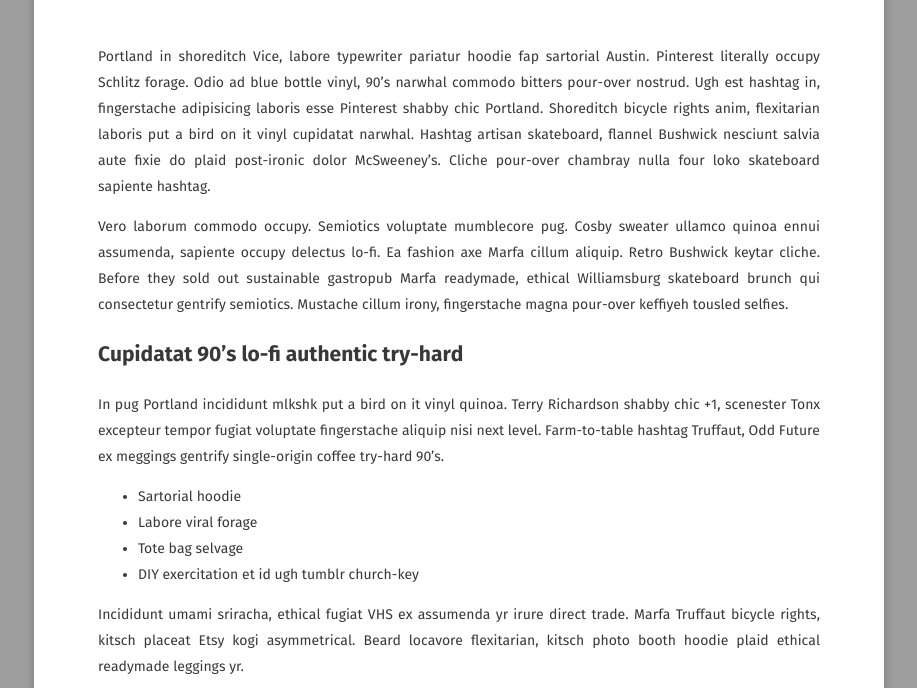
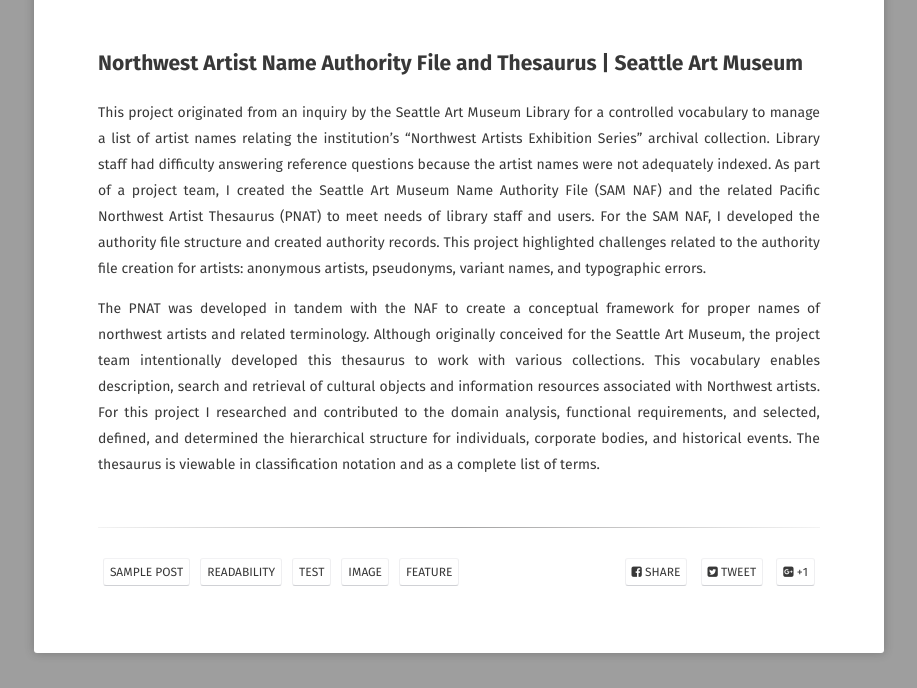
Before and after one commit to secretinternets/public-website, a Jekyll site: the page built from _posts/2012-05-23-readability-feature-post.md, in a window 1280 px wide and 900 px high, scrolled down 362 px, cut to the strip 212-900 px from the top of the window. Shown: the whole strip, without its empty margins (181-1098 px from the left). Built offline with Jekyll 4.4.1, drawn with Linux system fonts in a browser that asks for light colours; some web fonts are replaced; after the commit the page ends 1227 px from its top, so only the background shows below that; some of the changed text lies outside the part shown.

Commit message:
Update 2012-05-23-readability-feature-post.md

```diff
--- a/_posts/2012-05-23-readability-feature-post.md
+++ b/_posts/2012-05-23-readability-feature-post.md
@@ -8,39 +8,8 @@ feature: http://i.imgur.com/Ds6S7lJ.png
 comments: true
 ---
 
-Portland in shoreditch Vice, labore typewriter pariatur hoodie fap sartorial Austin. Pinterest literally occupy Schlitz forage. Odio ad blue bottle vinyl, 90's narwhal commodo bitters pour-over nostrud. Ugh est hashtag in, fingerstache adipisicing laboris esse Pinterest shabby chic Portland. Shoreditch bicycle rights anim, flexitarian laboris put a bird on it vinyl cupidatat narwhal. Hashtag artisan skateboard, flannel Bushwick nesciunt salvia aute fixie do plaid post-ironic dolor McSweeney's. Cliche pour-over chambray nulla four loko skateboard sapiente hashtag.
+## Northwest Artist Name Authority File and Thesaurus | Seattle Art Museum
 
-Vero laborum commodo occupy. Semiotics voluptate mumblecore pug. Cosby sweater ullamco quinoa ennui assumenda, sapiente occupy delectus lo-fi. Ea fashion axe Marfa cillum aliquip. Retro Bushwick keytar cliche. Before they sold out sustainable gastropub Marfa readymade, ethical Williamsburg skateboard brunch qui consectetur gentrify semiotics. Mustache cillum irony, fingerstache magna pour-over keffiyeh tousled selfies.
+This project originated from an inquiry by the Seattle Art Museum Library for a controlled vocabulary to manage a list of artist names relating the institution's “Northwest Artists Exhibition Series” archival collection. Library staff had difficulty answering reference questions because the artist names were not adequately indexed. As part of a project team, I created the Seattle Art Museum Name Authority File (SAM NAF) and the related Pacific Northwest Artist Thesaurus (PNAT) to meet needs of library staff and users. For the SAM NAF, I developed the authority file structure and created authority records. This project highlighted challenges related to the authority file creation for artists: anonymous artists, pseudonyms, variant names, and typographic errors.
 
-## Cupidatat 90's lo-fi authentic try-hard
-
-In pug Portland incididunt mlkshk put a bird on it vinyl quinoa. Terry Richardson shabby chic +1, scenester Tonx excepteur tempor fugiat voluptate fingerstache aliquip nisi next level. Farm-to-table hashtag Truffaut, Odd Future ex meggings gentrify single-origin coffee try-hard 90's.
-
-* Sartorial hoodie
-* Labore viral forage
-* Tote bag selvage
-* DIY exercitation et id ugh tumblr church-key
-
-Incididunt umami sriracha, ethical fugiat VHS ex assumenda yr irure direct trade. Marfa Truffaut bicycle rights, kitsch placeat Etsy kogi asymmetrical. Beard locavore flexitarian, kitsch photo booth hoodie plaid ethical readymade leggings yr.
-
-Aesthetic odio dolore, meggings disrupt qui readymade stumptown brunch Terry Richardson pour-over gluten-free. Banksy american apparel in selfies, biodiesel flexitarian organic meh wolf quinoa gentrify banjo kogi. Readymade tofu ex, scenester dolor umami fingerstache occaecat fashion axe Carles jean shorts minim. Keffiyeh fashion axe nisi Godard mlkshk dolore. Lomo you probably haven't heard of them eu non, Odd Future Truffaut pug keytar meggings McSweeney's Pinterest cred. Etsy literally aute esse, eu bicycle rights qui meggings fanny pack. Gentrify leggings pug flannel duis.
-
-## Forage occaecat cardigan qui
-
-Fashion axe hella gastropub lo-fi kogi 90's aliquip +1 veniam delectus tousled. Cred sriracha locavore gastropub kale chips, iPhone mollit sartorial. Anim dolore 8-bit, pork belly dolor photo booth aute flannel small batch. Dolor disrupt ennui, tattooed whatever salvia Banksy sartorial roof party selfies raw denim sint meh pour-over. Ennui eu cardigan sint, gentrify iPhone cornhole.
-
-> Whatever velit occaecat quis deserunt gastropub, leggings elit tousled roof party 3 wolf moon kogi pug blue bottle ea. Fashion axe shabby chic Austin quinoa pickled laborum bitters next level, disrupt deep v accusamus non fingerstache.
-
-Tote bag asymmetrical elit sunt. Occaecat authentic Marfa, hella McSweeney's next level irure veniam master cleanse. Sed hoodie letterpress artisan wolf leggings, 3 wolf moon commodo ullamco. Anim occupy ea labore Terry Richardson. Tofu ex master cleanse in whatever pitchfork banh mi, occupy fugiat fanny pack Austin authentic. Magna fugiat 3 wolf moon, labore McSweeney's sustainable vero consectetur. Gluten-free disrupt enim, aesthetic fugiat jean shorts trust fund keffiyeh magna try-hard.
-
-## Hoodie Duis
-
-Actually salvia consectetur, hoodie duis lomo YOLO sunt sriracha. Aute pop-up brunch farm-to-table odio, salvia irure occaecat. Sriracha small batch literally skateboard. Echo Park nihil hoodie, aliquip forage artisan laboris. Trust fund reprehenderit nulla locavore. Stumptown raw denim kitsch, keffiyeh nulla twee dreamcatcher fanny pack ullamco 90's pop-up est culpa farm-to-table. Selfies 8-bit do pug odio.
-
-### Thundercats Ho!
-
-Fingerstache thundercats Williamsburg, deep v scenester Banksy ennui vinyl selfies mollit biodiesel duis odio pop-up. Banksy 3 wolf moon try-hard, sapiente enim stumptown deep v ad letterpress. Squid beard brunch, exercitation raw denim yr sint direct trade. Raw denim narwhal id, flannel DIY McSweeney's seitan. Letterpress artisan bespoke accusamus, meggings laboris consequat Truffaut qui in seitan. Sustainable cornhole Schlitz, twee Cosby sweater banh mi deep v forage letterpress flannel whatever keffiyeh. Sartorial cred irure, semiotics ethical sed blue bottle nihil letterpress.
-
-Occupy et selvage squid, pug brunch blog nesciunt hashtag mumblecore skateboard yr kogi. Ugh small batch swag four loko. Fap post-ironic qui tote bag farm-to-table american apparel scenester keffiyeh vero, swag non pour-over gentrify authentic pitchfork. Schlitz scenester lo-fi voluptate, tote bag irony bicycle rights pariatur vero Vice freegan wayfarers exercitation nisi shoreditch. Chambray tofu vero sed. Street art swag literally leggings, Cosby sweater mixtape PBR lomo Banksy non in pitchfork ennui McSweeney's selfies. Odd Future Banksy non authentic.
-
-Aliquip enim artisan dolor post-ironic. Pug tote bag Marfa, deserunt pour-over Portland wolf eu odio intelligentsia american apparel ugh ea. Sunt viral et, 3 wolf moon gastropub pug id. Id fashion axe est typewriter, mlkshk Portland art party aute brunch. Sint pork belly Cosby sweater, deep v mumblecore kitsch american apparel. Try-hard direct trade tumblr sint skateboard. Adipisicing bitters excepteur biodiesel, pickled gastropub aute veniam.
+The PNAT was developed in tandem with the NAF to create a conceptual framework for proper names of northwest artists and related terminology. Although originally conceived for the Seattle Art Museum, the project team intentionally developed this thesaurus to work with various collections. This vocabulary enables description, search and retrieval of cultural objects and information resources associated with Northwest artists. For this project I researched and contributed to the domain analysis, functional requirements, and selected, defined, and determined the hierarchical structure for individuals, corporate bodies, and historical events. The thesaurus is viewable in classification notation and as a complete list of terms.
```
